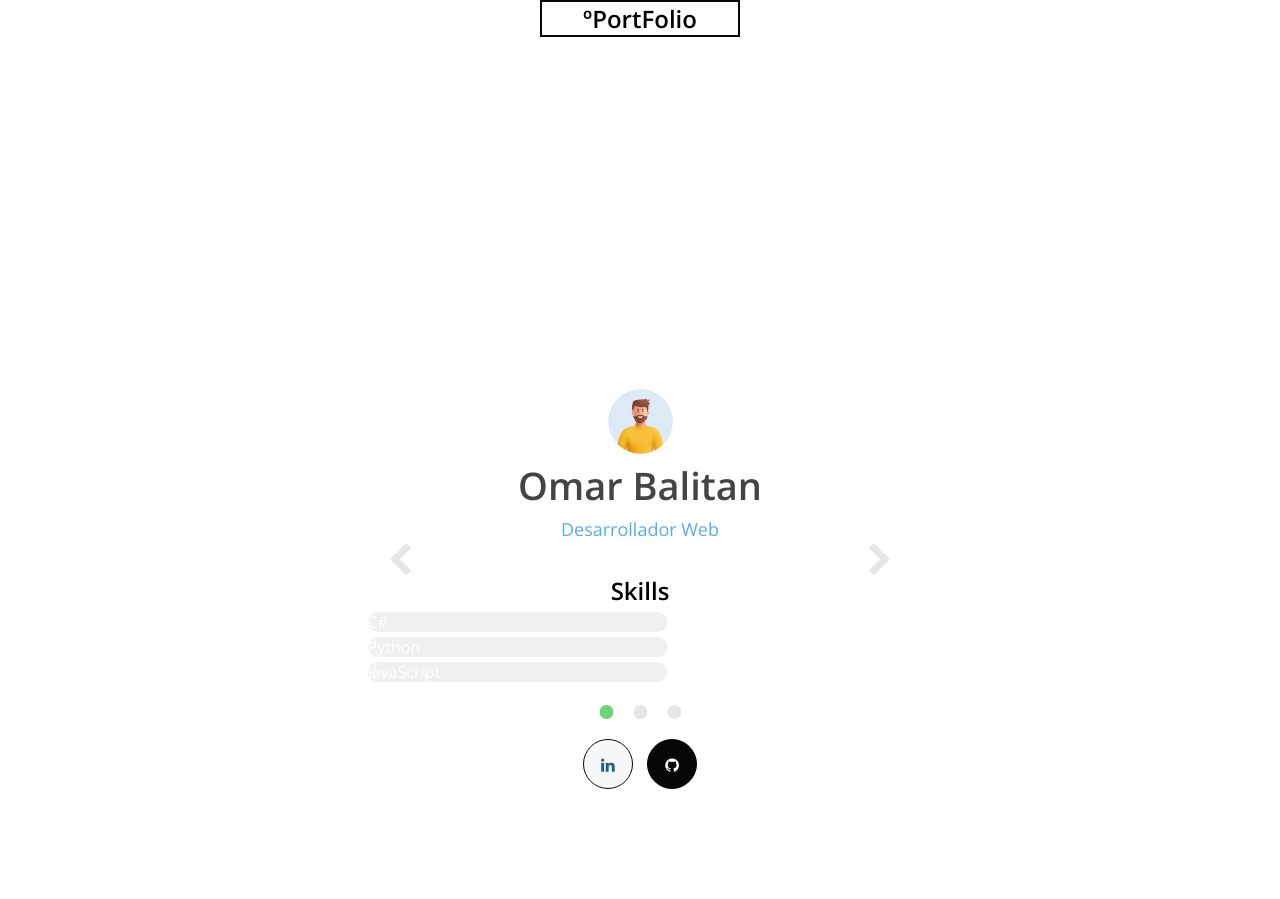
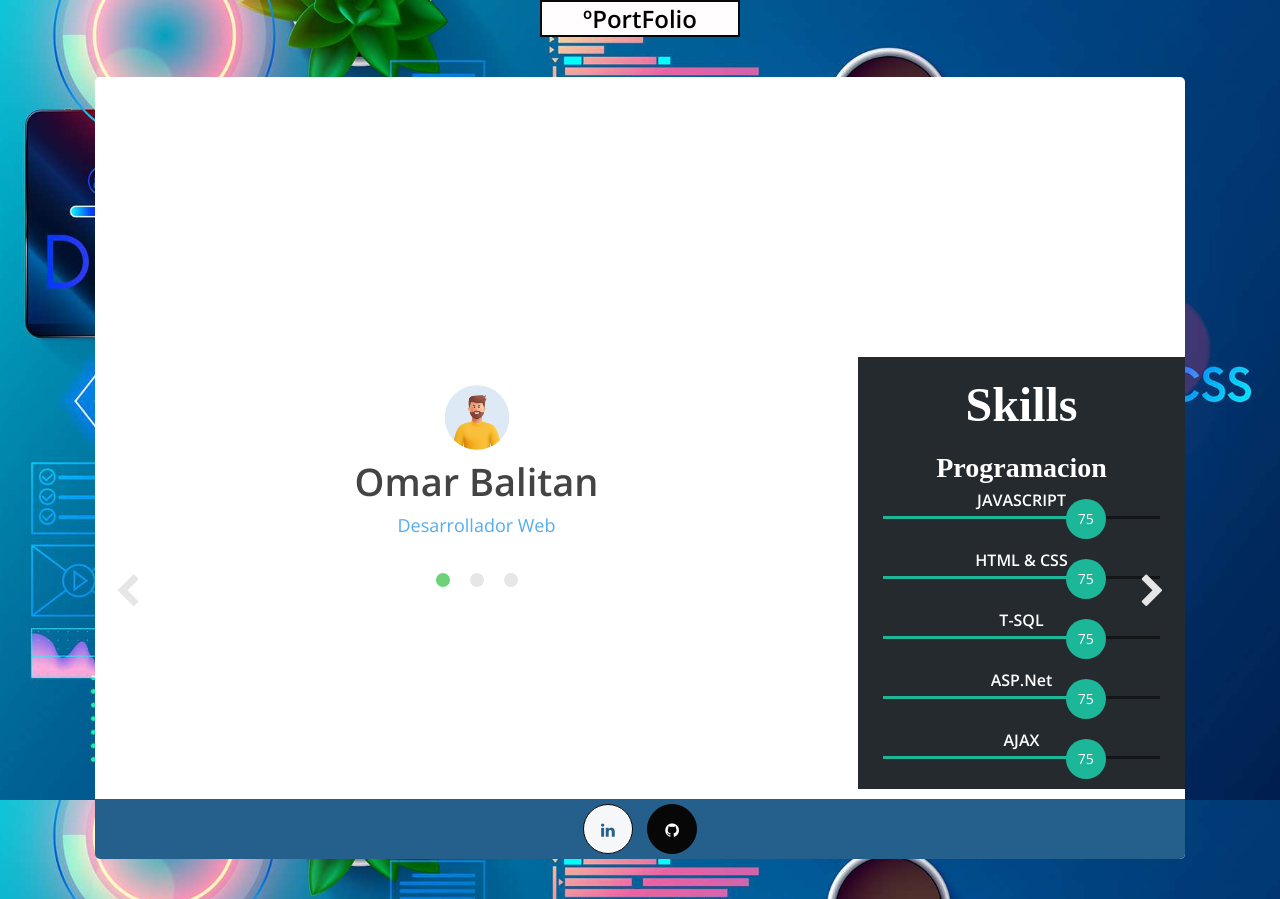
Before and after one commit to josbalitan/josbalitan.github.io, a plain HTML site: page index.html in a window 1280 px wide. Before the commit the page ends 837 px from the top, so only its background shows below. Drawn offline with nearby package versions, Linux system fonts and the light colour scheme; a script that the page names is missing.

Commit message:
ultimate update

```diff
--- /dev/null
+++ b/css/barras.css
@@ -0,0 +1,111 @@
+.skills {
+    width: 30%;
+    background-color: #252a2e;
+    color: #fff;
+    padding: 0 20px;
+}
+
+.skills .contenido-seccion {
+    max-width: 1100px;
+    margin: auto;
+}
+
+.skills h2 {
+    font-size: 48px;
+    font-family: 'Righteous';
+    text-align: center;
+    padding: 20px 0;
+}
+
+.skills .fila {
+    display: flex;
+}
+
+.skills .fila .col {
+    width: 100%;
+    padding: 0 5px;
+}
+
+.skills .fila .col h3 {
+    font-size:28px;
+    font-family: 'Righteous';
+    margin-bottom: 5px;
+}
+
+.skills .skill > span {
+    font-weight: bold;
+    display: block;
+    margin-bottom: 5px;
+}
+
+.skills .skill .barra-skill {
+    height: 3px;
+    width: 100%;
+    background-color: #131517;
+    position: relative;
+    margin-bottom: 30px;
+}
+
+.skills .skill .progreso {
+    background-color: #1cb698;
+    position: absolute;
+    top: 0;
+    left: 0;
+    height: 2.5px;
+}
+
+.skills .skill .barra-skill span{
+    position: absolute;
+    height: 40px;
+    width: 40px;
+    background-color: #1CB698;
+    border-radius: 50px;
+    line-height: 40px;
+    text-align: center;
+    top: -17px;
+    right: -15px;
+    font-size: 14px;
+}
+.skills .skill .javascript{
+    width: 0%;
+    animation: 2s javascript forwards;
+}
+@keyframes javascript {
+    0%{width: 0%;}
+    100%{width: 75%;}
+}
+.skills .skill .html{
+    width: 0%;
+    animation: 2s html forwards;
+}
+@keyframes html {
+    0%{width: 0%;}
+    100%{width: 75%;}
+}
+
+.skills .skill .sql{
+    width: 0%;
+    animation: 2s sql forwards;
+}
+@keyframes sql {
+    0%{width: 0%;}
+    100%{width: 75%;}
+}
+
+.skills .skill .asp{
+    width: 0%;
+    animation: 2s asp forwards;
+}
+@keyframes asp {
+    0%{width: 0%;}
+    100%{width: 75%;}
+}
+
+.skills .skill .ajax{
+    width: 0%;
+    animation: 2s ajax forwards;
+}
+@keyframes ajax {
+    0%{width: 0%;}
+    100%{width: 75%;}
+}
--- a/css/style.css
+++ b/css/style.css
@@ -7,7 +7,7 @@
 }
 
 body {
-	background: url('../img/bg.png');
+	background: url('../img/bg1.jpg');
 	background-size: cover;
 	background-attachment: fixed;
 	font-family:'Open Sans',Sans-serif, Arial, Helvetica;
@@ -204,11 +204,13 @@ a, a:link, a:visited {
 .slider_info {
     text-align: center;
     position: relative;
+	display: flex;
+	justify-content: space-between;
     top: 10px;
     left: 50%;
     transform: translateX(-50%);
     overflow: hidden;
-    width: 50%; /* Ajustar según sea necesario */
+    width: 100%; /* Ajustar según sea necesario */
     max-width: 100%;
     padding: 20px 0;
     z-index: 1000;
@@ -216,7 +218,7 @@ a, a:link, a:visited {
 /* Seccion Informacion */
 
 .slider_info .informacion {
-	width: 100%;
+	width: 70%;
 }
 
 .slider_info .informacion article {
@@ -331,6 +333,7 @@ a, a:link, a:visited {
 
 /* ----- ----- Redes Sociales ----- ----- */
 .redes-sociales {
+	background-color: #255f8b;
 	text-align: center;
 	padding: 5px 0;
 }
--- a/index.html
+++ b/index.html
@@ -4,36 +4,13 @@
 	<meta charset="UTF-8">
 	<meta name="viewport" content="width=device-width, user-scalable=no,
 	initial-scale=1.0, maximum-scale=1.0, minimum-scale=1.0">
+	<link rel="stylesheet" href="https://cdnjs.cloudflare.com/ajax/libs/font-awesome/6.1.2/css/all.min.css" integrity="sha512-1sCRPdkRXhBV2PBLUdRb4tMg1w2YPf37qatUFeS7zlBy7jJI8Lf4VHwWfZZfpXtYSLy85pkm9GaYVYMfw5BC1A==" crossorigin="anonymous" referrerpolicy="no-referrer" />
 	<link href='https://fonts.googleapis.com/css?family=Open+Sans:400,600' rel='stylesheet' type='text/css'>
 	<link rel="stylesheet" href="css/style.css">
 	<link rel="stylesheet" href="css/font-awesome.min.css">
+	<link rel="stylesheet" href="./css/barras.css">
 	<title>PortFolio</title>
-	<style>
-        .skill {
-            margin-bottom: 20px;
-        }
 
-        .skill h2 {
-            margin-bottom: 5px;
-        }
-
-        .progress-bar {
-            width: 300px;
-            height: 20px;
-            background-color: #f0f0f0;
-            border-radius: 10px;
-            margin-bottom: 5px;
-        }
-
-        .progress-bar-fill {
-            height: 100%;
-            border-radius: 10px;
-            background-color: #007bff;
-            text-align: center;
-            color: white;
-            line-height: 20px;
-        }
-    </style>
 </head>
 <body>
 	<div class="logo"><h2>ºPortFolio</h2></div>
@@ -76,33 +53,69 @@
 							<h2 class="subtitulo">Perfil</h2>
 							<p class="texto">Soy programador junior, con conocimientos en creacion de aplicaciones web, Desktop, front-end, back-end, consumo de API, AJAX,JQUERY, BootStrap, Shell-script, T-Sql</p>
 						</div>
-er
+
 						<div class="slide">
 							<h2 class="subtitulo">Mis Experiencias</h2>
 							<p class="texto">Labore para Empresa de SOFTWARE llamada SACISOFT, Contribui en el diseño del interfas de logo, Dahsword, y implementacion y diseño de modulos de facturacion, inventario, caja</p>
 						</div>
 					</article>
-					<aside class="skill">
-						<h2>Skills</h2>
-						<div class="progress-bar">
-							<div id="cSharpProgress" class="progress-bar-fill"></div>
-						</div>
-						<div class="progress-bar">
-							<div id="pythonProgress" class="progress-bar-fill"></div>
-						</div>
-						<div class="progress-bar">
-							<div id="javascriptProgress" class="progress-bar-fill"></div>
-						</div>
 
-					</aside>
 					<div class="botones" id="botones"></div>
 				</section>
-
+				<aside class="skills" id="skills">
+					<div class="contenido-seccion">
+						<h2>Skills</h2>
+						<div class="fila">
+							<div class="col">
+								<h3>Programacion</h3>
+								<div class="skill">
+									<span>JAVASCRIPT</span>
+									<div class="barra-skill">
+										<div class="progreso">
+											<span>75</span>
+										</div>
+									</div>
+								</div>
+								<div class="skill">
+									<span>HTML & CSS</span>
+									<div class="barra-skill">
+										<div class="progreso">
+											<span>75</span>
+										</div>
+									</div>
+								</div>
+								<div class="skill">
+									<span>T-SQL</span>
+									<div class="barra-skill">
+										<div class="progreso">
+											<span>75</span>
+										</div>
+									</div>
+								</div>
+								<div class="skill">
+									<span>ASP.Net</span>
+									<div class="barra-skill">
+										<div class="progreso">
+											<span>75</span>
+										</div>
+									</div>
+								</div>
+								<div class="skill">
+									<span>AJAX</span>
+									<div class="barra-skill">
+										<div class="progreso">
+											<span>75</span>
+										</div>
+									</div>
+								</div>
+							</div>
+						</div>
+					</div>
+				</aside>
 			</section>
 			<section class="redes-sociales">
-				<a href="linkedin.com/in/jose-balitan-b762bb2b8" target="_blank" class="link"><span class="fa fa-linkedin"></span></a>
+				<a href="https://linkedin.com/in/jose-balitan-b762bb2b8" target="_blank" class="link"><span class="fa fa-linkedin"></span></a>
 				<a href="https://github.com/josbalitan/josbalitan.github.io" target="_blank" class="twitter"><span class="fa fa-github"></span></a>
-
 			</section>
 
 
@@ -113,26 +126,7 @@ er
 <script src="https://cdn.jsdelivr.net/npm/micro-slider@1.0.9/dist/micro-slider.min.js"></script>
 	<script src="https://code.jquery.com/jquery-3.0.0.min.js"></script>
 	<script src="js/main.js"></script>
-	<script>
-        // Set skill levels
-        var cSharpSkill = 0; // C# range: 0 to 60
-        var pythonSkill = 0; // Python range: 0 to 100
-        var javascriptSkill = 0; // JavaScript range: 0 to 100
+	<script src="js/barras.js"></script>
 
-        // Function to update progress bars
-        function updateProgress() {
-            document.getElementById("cSharpProgress").style.width = (cSharpSkill / 60 * 100) + "%";
-            document.getElementById("cSharpProgress").textContent = "C# " + cSharpSkill;
-
-            document.getElementById("pythonProgress").style.width = (pythonSkill / 100 * 100) + "%";
-            document.getElementById("pythonProgress").textContent = "Python " + pythonSkill;
-
-            document.getElementById("javascriptProgress").style.width = (javascriptSkill / 100 * 100) + "%";
-            document.getElementById("javascriptProgress").textContent = "JavaScript " + javascriptSkill;
-        }
-
-        // Initial update
-        updateProgress();
-    </script>
 </body>
 </html>
--- /dev/null
+++ b/js/barras.js
@@ -0,0 +1,36 @@
+/*let menuVisible = false;
+//Función que oculta o muestra el menu
+function mostrarOcultarMenu(){
+    if(menuVisible){
+        document.getElementById("nav").classList ="";
+        menuVisible = false;
+    }else{
+        document.getElementById("nav").classList ="responsive";
+        menuVisible = true;
+    }
+}
+
+function seleccionar(){
+    //oculto el menu una vez que selecciono una opcion
+    document.getElementById("nav").classList = "";
+    menuVisible = false;
+}*/
+//Funcion que aplica las animaciones de las progress
+function efectoprogress(){
+    var skills = document.getElementById("skills");
+    var longitud = window.innerHeight - skills.getBoundingClientRect().top;
+    if(longitud >= 300){
+        let progress = document.getElementsByClassName("progreso");
+        progress[0].classList.add("javascript");
+        progress[1].classList.add("html");
+        progress[2].classList.add("sql");
+        progress[3].classList.add("asp");
+        progress[4].classList.add("ajax");
+    }
+}
+
+
+//detecto el scrolling para aplicar la animacion de la barra de progress
+window.onscroll = function(){
+    efectoprogress();
+}
```
